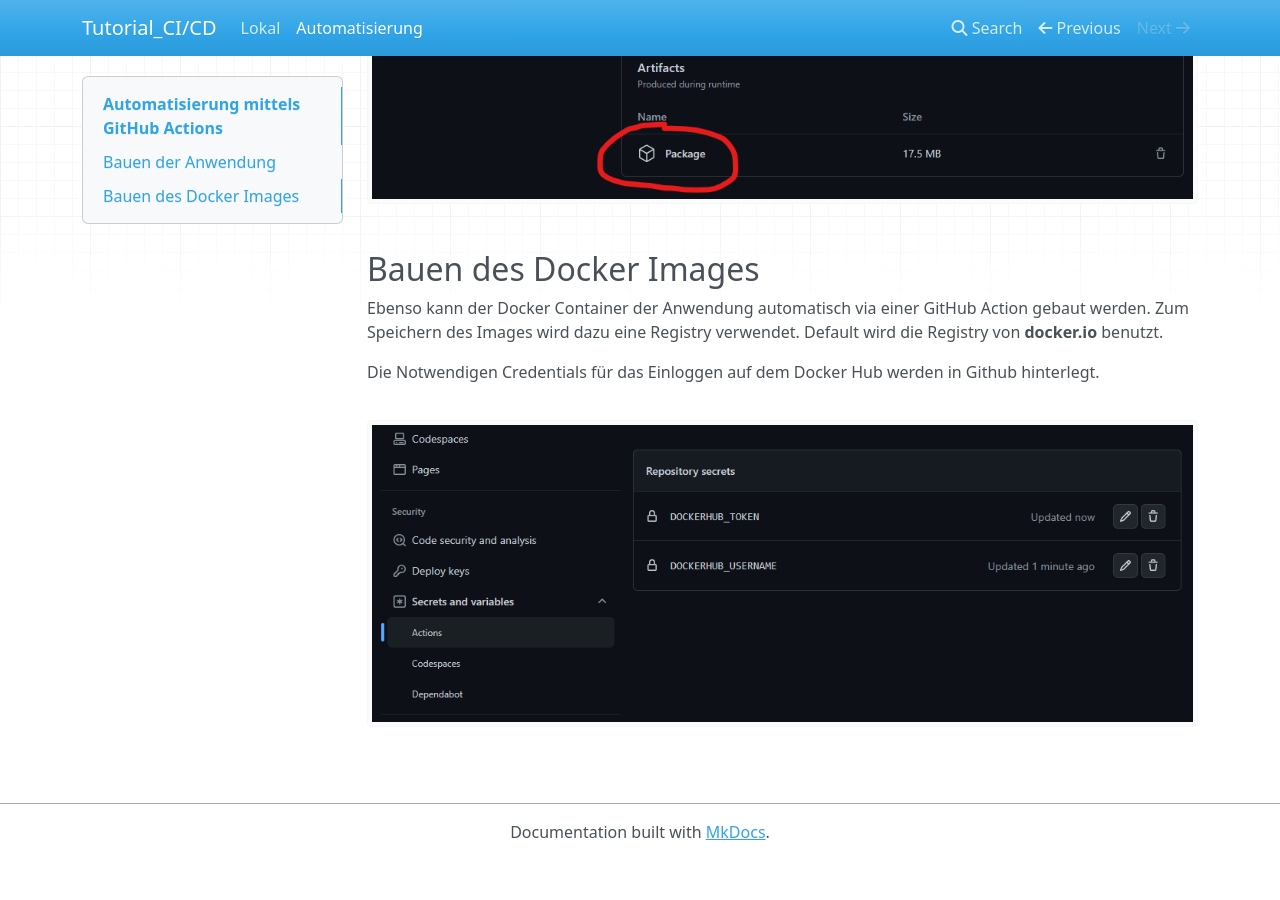
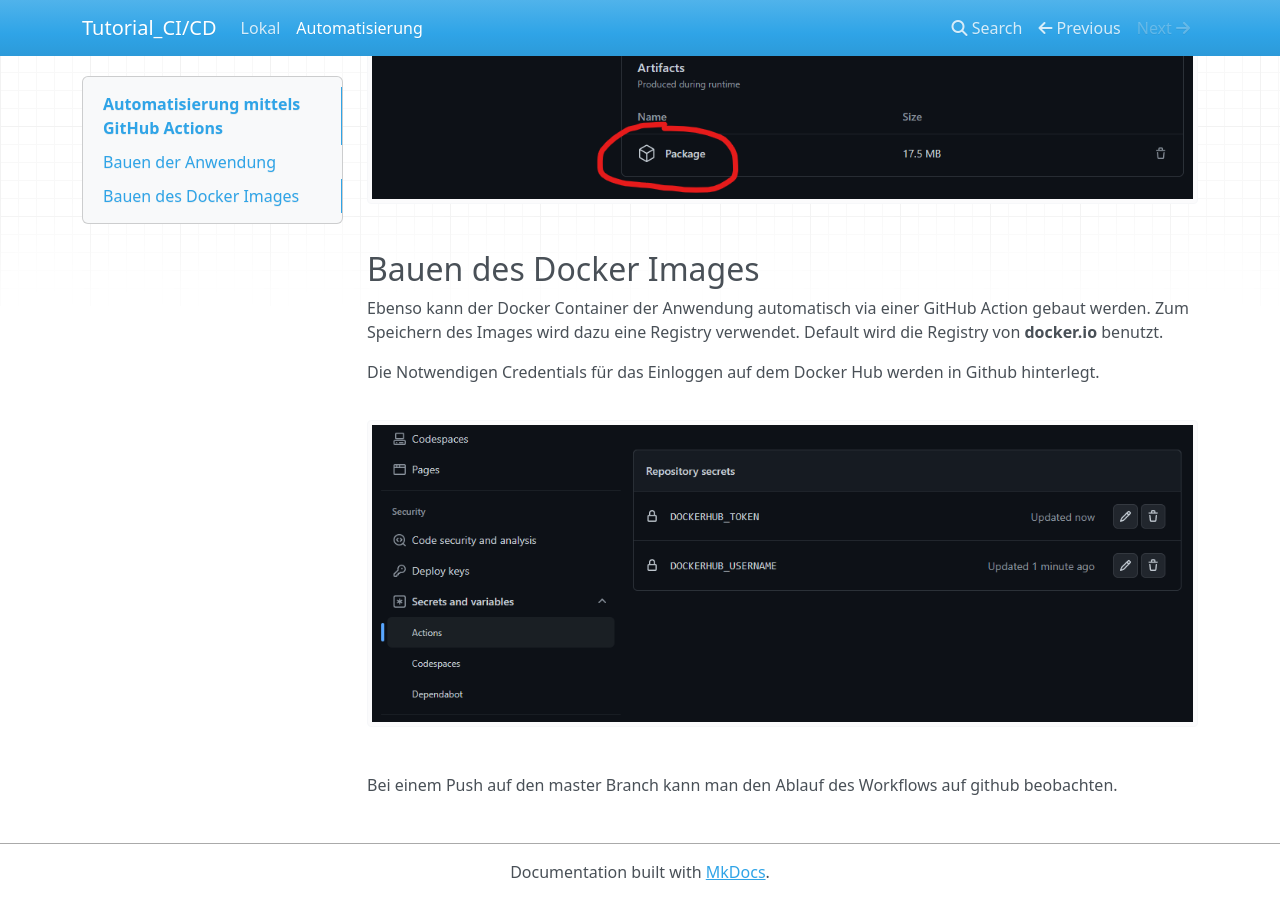
Before and after one commit to jtuttas/SpringSocketChat, an MkDocs documentation site: the page built from docs/automat.md, in a window 1280 px wide and 900 px high, scrolled down 779 px. Built offline with MkDocs 1.6.1, drawn with Linux system fonts in a browser that asks for light colours; nearby versions of some CDN libraries; before the commit the page ends 1639 px from its top, so only the background shows below that.

Commit message:
mit cahce

```diff
--- a/docs/automat.md
+++ b/docs/automat.md
@@ -15,3 +15,5 @@
 Die Notwendigen Credentials für das Einloggen auf dem Docker Hub werden in Github hinterlegt.
 
 ![credentials](pic3.png)
+
+Bei einem Push auf den master Branch kann man den Ablauf des Workflows auf github beobachten.
```
Also changed, not shown: 1 other file.
